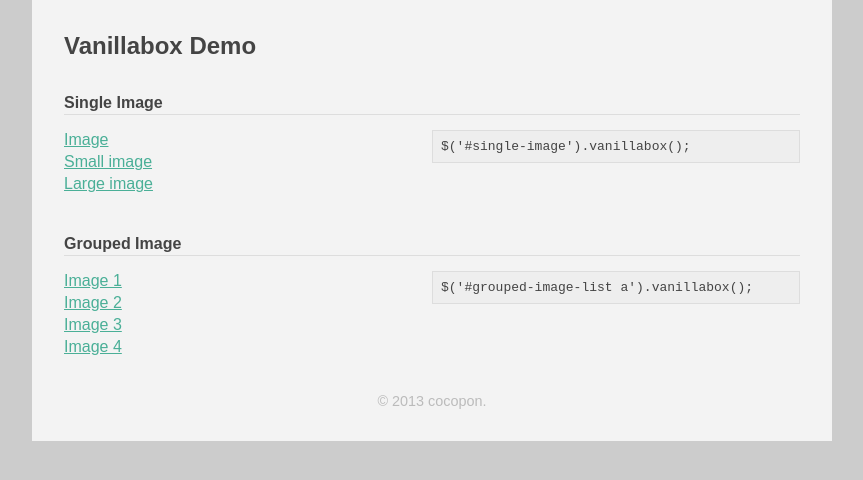
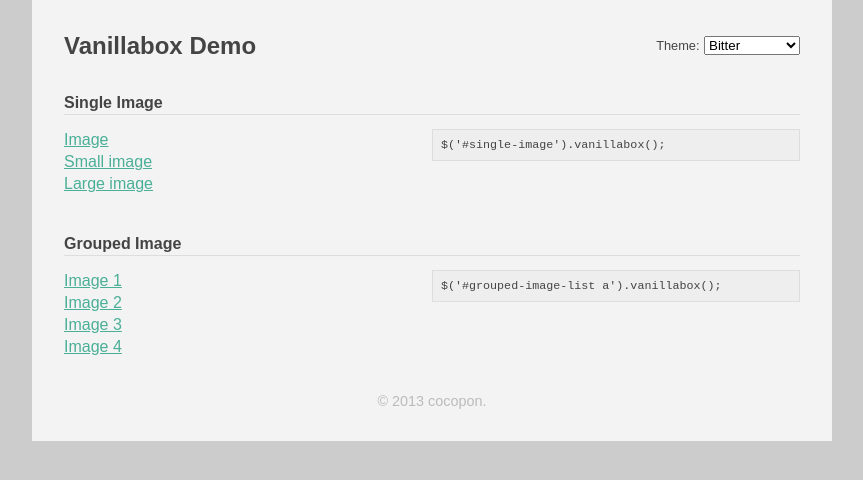
Before and after one commit to cocopon/vanillabox, a plain HTML site: page demo/index.html in a window 1280 px wide. Shown: the whole page, without its empty margins (208-1071 px from the left). Drawn offline with nearby package versions, Linux system fonts and the light colour scheme.

Commit message:
Add theme switch to demo page

```diff
--- a/demo/index.html
+++ b/demo/index.html
@@ -3,13 +3,20 @@
 <head>
 	<meta charset="UTF-8">
 	<title>Demo - Vanillabox</title>
-	<link rel="stylesheet" href="../vanillabox/theme/bitter/vanillabox.css">
+	<link id="theme-link" rel="stylesheet" href="../vanillabox/theme/bitter/vanillabox.css">
 	<link rel="stylesheet" href="style.css">
 	<script type="text/javascript" src="http://code.jquery.com/jquery-latest.min.js"></script>
 	<script type="text/javascript" src="../vanillabox/jquery.vanillabox.js"></script>
 </head>
 <body>
 	<h1>Vanillabox Demo</h1>
+	<form id="theme-form" autocomplete="off">
+		<label>Theme:</label>
+		<select>
+			<option value="bitter" selected="selected">Bitter</option>
+			<option value="bitter_frame">Bitter Frame</option>
+		</select>
+	</form>
 
 	<h2>Single Image</h2>
 	<div class="row">
@@ -45,6 +52,18 @@
 
 	<script type="text/javascript">
 		$(document).ready(function() {
+			// Theme Selector
+			$('#theme-form select').on('change', function(e) {
+				var name = e.target.value;
+				var href =
+					'../vanillabox/theme/' +
+					name +
+					'/vanillabox.css';
+
+				$('#theme-link').attr('href', href);
+			});
+
+			// Vanillaboxes
 			$('#single-image').vanillabox();
 
 			$('#single-small-image').vanillabox();
--- a/demo/style.css
+++ b/demo/style.css
@@ -42,6 +42,8 @@
 pre {
 	background-color: #eee;
 	border: #ddd solid 1px;
+	font-family: monospace;
+	font-size: 90%;
 	margin: 0.5em 0;
 	padding: 8px;
 }
@@ -52,6 +54,23 @@
 a:hover {
 	background-color: #d4e6e1;
 	text-decoration: none;
+}
+
+#theme-form {
+	float: right;
+	height: 30px;
+	line-height: 30px;
+	margin: 0;
+	position: relative;
+	text-align: right;
+	top: -30px;
+}
+#theme-form label {
+	font-size: 80%;
+	vertical-align: middle;
+}
+#theme-form select {
+	vertical-align: middle;
 }
 
 .row {
```
